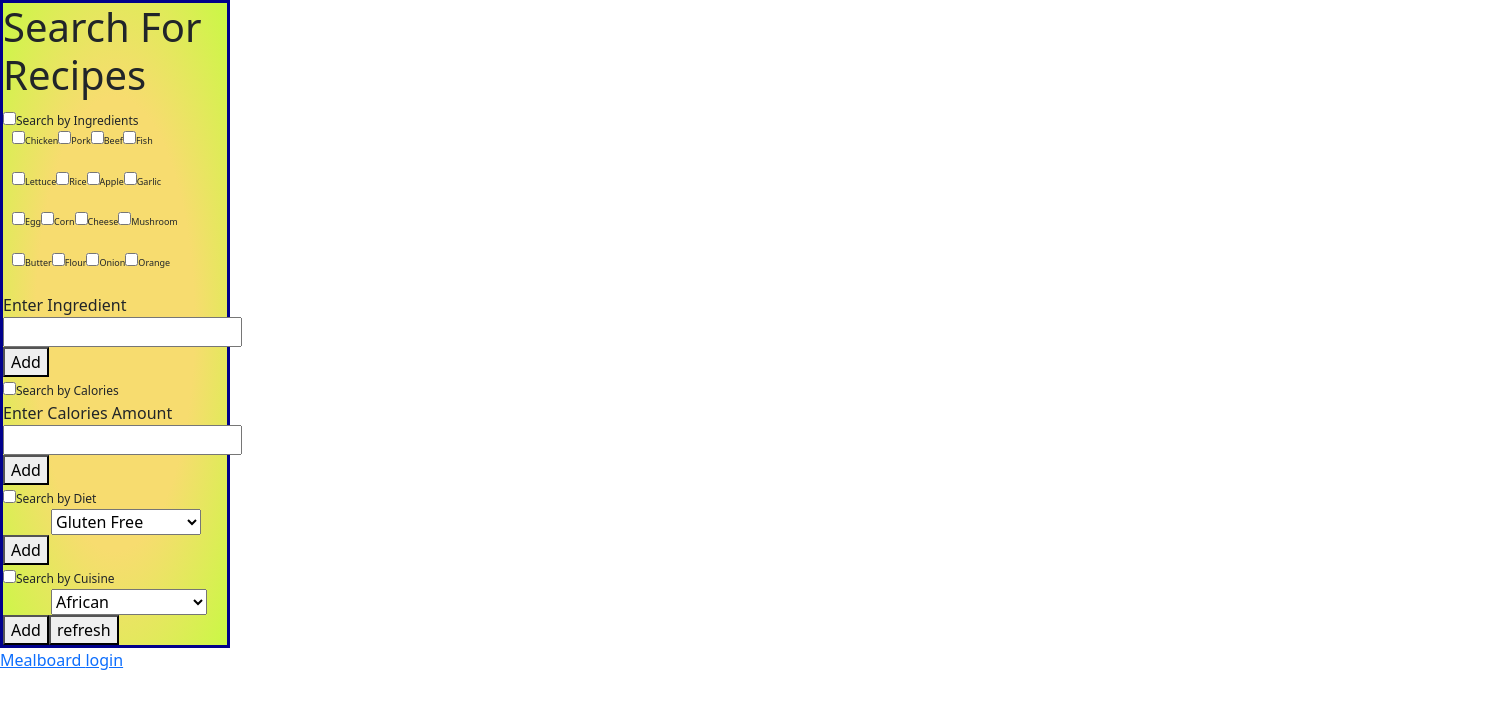
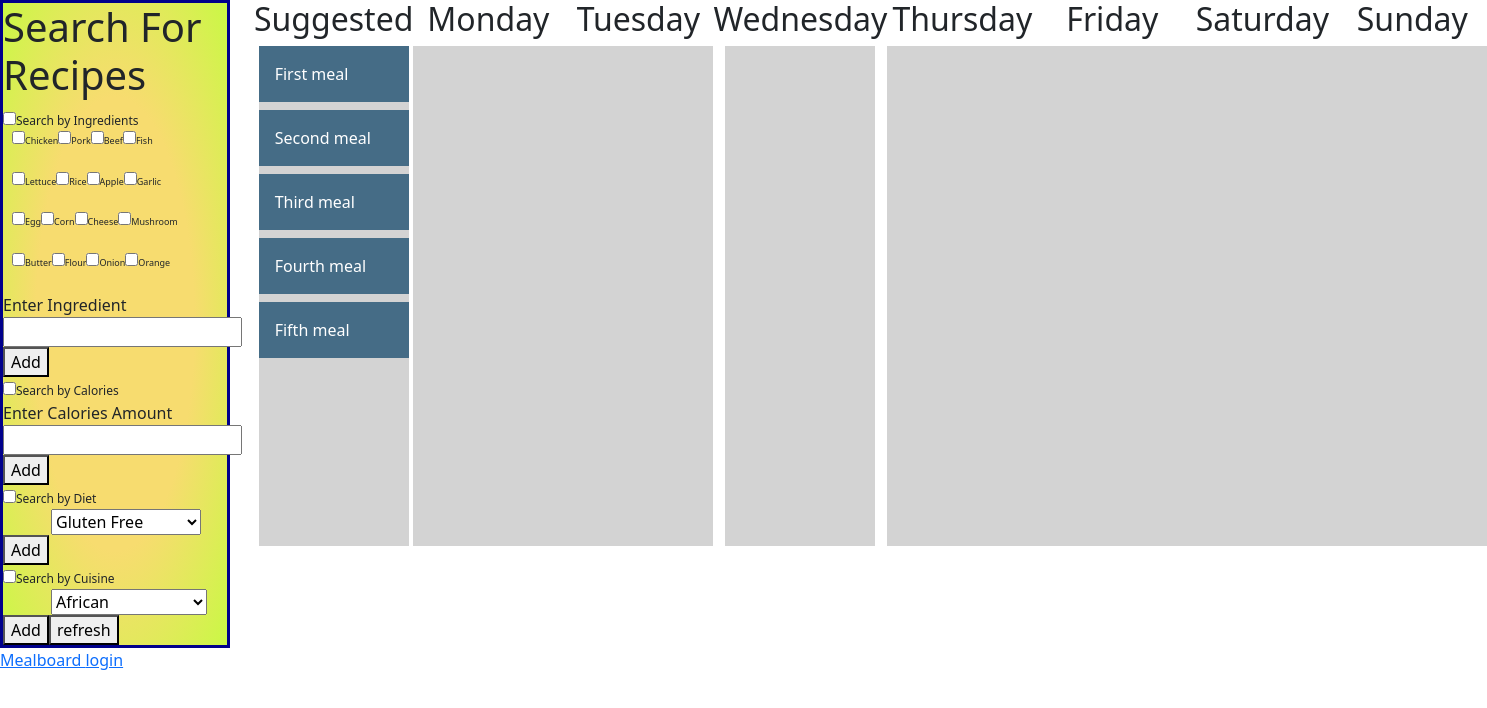
Before and after one commit to rpowers621/meal_app, a React (Create React App) app: page /mealboard in a window 1280 px wide. Shown: the top 708 px of the page, 1487 px wide, since content can reach past the window. Built offline with nearby package versions, Linux system fonts and the light colour scheme.

Commit message:
added mealboard and recipe box together

```diff
--- a/src/App.css
+++ b/src/App.css
@@ -59,7 +59,7 @@ body{
 
  }
  .col{
-     flex: 50%
+     flex: 100%
  }
  .ingred{
     padding: 1em;
@@ -103,9 +103,6 @@ body{
      margin-left: 1em;
      font-size: 9px;
  }
- .by_ingreds,.by_calories, .by_cuisine, .by_diet{
-
- }
  .result-box{
      height:100%;
      background:radial-gradient( #CAF845 50%, #F7DC6F );
--- a/src/Mealboard.js
+++ b/src/Mealboard.js
@@ -12,6 +12,89 @@ function Mealboard() {
     const [searchCriteria, setSearchCriteria] = useState('');
     const [suggestions, setSuggestions] = useState('');
 
+
+    const mealSugesstions = [
+        { id: uuid(), content: "First meal" },
+        { id: uuid(), content: "Second meal" },
+        { id: uuid(), content: "Third meal" },
+        { id: uuid(), content: "Fourth meal" },
+        { id: uuid(), content: "Fifth meal" }
+      ];
+
+
+      const mealColumns = {
+        [uuid()]: {
+          name: "Suggested",
+          items: mealSugesstions
+        },
+        [uuid()]: {
+          name: "Monday",
+          items: []
+        },
+        [uuid()]: {
+          name: "Tuesday",
+          items: []
+        },
+        [uuid()]: {
+          name: "Wednesday",
+          items: []
+        },
+        [uuid()]: {
+          name: "Thursday",
+          items: []
+        },
+        [uuid()]: {
+          name: "Friday",
+          items: []
+        },
+        [uuid()]: {
+          name: "Saturday",
+          items: []
+        },
+        [uuid()]: {
+          name: "Sunday",
+          items: []
+        }
+      };
+
+      const [columns, setColumns] = useState(mealColumns);
+
+      const onDragEnd = (result, columns, setColumns) => {
+        if (!result.destination) return;
+        const { source, destination } = result;
+
+        if (source.droppableId !== destination.droppableId) {
+          const sourceColumn = columns[source.droppableId];
+          const destColumn = columns[destination.droppableId];
+          const sourceItems = [...sourceColumn.items];
+          const destItems = [...destColumn.items];
+          const [removed] = sourceItems.splice(source.index, 1);
+          destItems.splice(destination.index, 0, removed);
+          setColumns({
+            ...columns,
+            [source.droppableId]: {
+              ...sourceColumn,
+              items: sourceItems
+            },
+            [destination.droppableId]: {
+              ...destColumn,
+              items: destItems
+            }
+          });
+        } else {
+          const column = columns[source.droppableId];
+          const copiedItems = [...column.items];
+          const [removed] = copiedItems.splice(source.index, 1);
+          copiedItems.splice(destination.index, 0, removed);
+          setColumns({
+            ...columns,
+            [source.droppableId]: {
+              ...column,
+              items: copiedItems
+            }
+          });
+        }
+      };
 
     function add(e){
         setSearchCriteria([...searchCriteria, e]);
@@ -42,9 +125,10 @@ function Mealboard() {
           });
     }
     return(
-        <>
+
             <div className="box">
                 <div className="row">
+
                     <div className="col">
                         <div className="recipe_search_box">
                             <h1>Search For Recipes</h1>
@@ -52,37 +136,37 @@ function Mealboard() {
                                 <div className="by_ingreds">
                                     <input onChange={() => setSearchType('ingredients') }type="checkbox" name="ingreds"
                                         value="Search by Ingredients"/>
-                                    <label className="label-header" for="ingreds">Search by Ingredients</label>
+                                    <label className="label-header" htmlFor="ingreds">Search by Ingredients</label>
                                     <br/>
                                     <div className="row">
                                         <div className="input-ingreds">
                                             <input onChange={(e) => add(e.target.value)} id="ingreds" type="checkbox" value="chicken"/>
-                                            <label for="">Chicken</label>
+                                            <label htmlFor="">Chicken</label>
 
                                             <input onChange={(e) => add(e.target.value)} id="ingreds" type="checkbox" value="pork"/>
-                                            <label for="">Pork</label>
+                                            <label htmlFor="">Pork</label>
 
                                             <input onChange={(e) => add(e.target.value)} id="ingreds" type="checkbox" value="beef"/>
-                                            <label for="">Beef</label>
+                                            <label htmlFor="">Beef</label>
 
                                             <input onChange={(e) => add(e.target.value)} id="ingreds" type="checkbox" value="fish"/>
-                                            <label for="">Fish</label>
+                                            <label htmlFor="">Fish</label>
                                         </div>
                                     </div>
                                     <br/>
                                     <div className="row">
                                         <div className="input-ingreds">
                                             <input onChange={(e) => add(e.target.value)} id="ingreds" type="checkbox" value="lettuce"/>
-                                            <label for="">Lettuce</label>
+                                            <label htmlFor="">Lettuce</label>
 
                                             <input onChange={(e) => add(e.target.value)} id="ingreds" type="checkbox" value="Rice"/>
-                                            <label for="">Rice</label>
+                                            <label htmlFor="">Rice</label>
 
                                             <input onChange={(e) => add(e.target.value)} id="ingreds" type="checkbox" value="Apple"/>
-                                            <label for="">Apple</label>
+                                            <label htmlFor="">Apple</label>
 
                                             <input onChange={(e) => add(e.target.value)} id="ingreds" type="checkbox" value="Garlic"/>
-                                            <label for="">Garlic</label>
+                                            <label htmlFor="">Garlic</label>
 
                                         </div>
 
@@ -91,36 +175,36 @@ function Mealboard() {
                                     <div className="row">
                                         <div className="input-ingreds">
                                             <input onChange={(e) => add(e.target.value)} id="ingreds" type="checkbox" value="Egg"/>
-                                            <label for="">Egg</label>
+                                            <label htmlFor="">Egg</label>
 
                                             <input onChange={(e) => add(e.target.value)} id="ingreds" type="checkbox" value="Corn"/>
-                                            <label for="">Corn</label>
+                                            <label htmlFor="">Corn</label>
 
                                             <input onChange={(e) => add(e.target.value)} id="ingreds" type="checkbox" value="Cheese"/>
-                                            <label for="">Cheese</label>
+                                            <label htmlFor="">Cheese</label>
 
                                             <input onChange={(e) => add(e.target.value)} id="ingreds" type="checkbox" value="Mushroom"/>
-                                            <label for="">Mushroom</label>
+                                            <label htmlFor="">Mushroom</label>
                                         </div>
                                     </div>
                                     <br/>
                                     <div className="row">
                                         <div className="input-ingreds">
                                             <input onChange={(e) => add(e.target.value)} id="ingreds" type="checkbox" value="butter"/>
-                                            <label for="">Butter</label>
+                                            <label htmlFor="">Butter</label>
 
                                             <input onChange={(e) => add(e.target.value)} id="ingreds" type="checkbox" value="Flour"/>
-                                            <label for="">Flour</label>
+                                            <label htmlFor="">Flour</label>
 
                                             <input onChange={(e) => add(e.target.value)} id="ingreds" type="checkbox" value="onion"/>
-                                            <label for="">Onion</label>
+                                            <label htmlFor="">Onion</label>
 
                                             <input onChange={(e) => add(e.target.value)} id="ingreds" type="checkbox" value="Orange"/>
-                                            <label for="">Orange</label>
+                                            <label htmlFor="">Orange</label>
                                         </div>
                                     </div>
                                     <br/>
-                                    <label for="">Enter Ingredient</label>
+                                    <label htmlFor="">Enter Ingredient</label>
                                     <input  onChange={(e) => add(e.target.value)} id="ingreds" type="text"/>
                                     <button onClick={send}>Add</button>
 
@@ -130,9 +214,9 @@ function Mealboard() {
                                 <div className="by_calories">
                                     <input onChange={() => setSearchType('calories')} type="checkbox" name="calories"
                                         value="Search by Calories"/>
-                                    <label className="label-header" for="calories">Search by Calories</label>
+                                    <label className="label-header" htmlFor="calories">Search by Calories</label>
                                     <br/>
-                                    <label for="">Enter Calories Amount</label>
+                                    <label htmlFor="">Enter Calories Amount</label>
                                     <input onChange={(e) => add(e.target.value)} id="calories" type="text"/>
                                     <button onClick={send}>Add</button>
                                 </div>
@@ -140,7 +224,7 @@ function Mealboard() {
                                 <div className="by_diet">
                                     <input onChange={() => setSearchType('diet')} type="checkbox" name="diet"
                                         value="Search by Diet"/>
-                                    <label className="label-header" for="diet">Search by Diet</label>
+                                    <label className="label-header" htmlFor="diet">Search by Diet</label>
                                     <br/>
                                     <div className="drop-diet">
                                         <select onChange={(e) => add(e.target.value)}  id="diet" name="" placeholder=" ">
@@ -163,7 +247,7 @@ function Mealboard() {
                                 <div className="by_cuisine">
                                     <input onChange={() => setSearchType('cuisine')} type="checkbox" name="cuisine"
                                         value="Search by Cuisine"/>
-                                    <label className="label-header" for="cuisine">Search by Cuisine</label>
+                                    <label className="label-header" htmlFor="cuisine">Search by Cuisine</label>
                                     <br/>
                                     <div className="drop-cuisine">
                                         <select onChange={(e) => add(e.target.value)} id="cuisine" name="">
@@ -197,14 +281,86 @@ function Mealboard() {
                                     </div>
                                     <button onClick={send}>Add</button>
                                     <button onClick={refresh}> refresh</button>
+                                </div>
                         </div>
-                                </div>
-
+                    </div>
+                    <div className="col">
+                        <div style={{ display: "flex", flexDirection: "row", width: 60, height: 100}}>
+                            <DragDropContext onDragEnd={result => onDragEnd(result, columns, setColumns)}>
+                                {Object.entries(columns).map(([columnId, column], index) => {
+                                    return (
+                                        <div
+                                            style={{
+                                                display: "flex",
+                                                flexDirection: "column",
+                                                alignItems: "center"
+                                            }}
+                                            key={columnId}>
+                                            <h2>{column.name}</h2>
+                                            <div style={{ margin: 0 }}>
+                                                <Droppable droppableId={columnId} key={columnId}>
+                                                    {(provided, snapshot) => {
+                                                    return (
+                                                        <div
+                                                            {...provided.droppableProps}
+                                                            ref={provided.innerRef}
+                                                            style={{
+                                                                background: snapshot.isDraggingOver
+                                                                    ? "lightblue"
+                                                                    : "lightgrey",
+                                                                padding: 0,
+                                                                width: 150,
+                                                                minHeight: 500
+                                                            }}>
+                                                        {column.items.map((item, index) => {
+                                                        return (
+                                                            <Draggable
+                                                            key={item.id}
+                                                            draggableId={item.id}
+                                                            index={index}
+                                                            >
+                                                            {(provided, snapshot) => {
+                                                                return (
+                                                                <div
+                                                                    ref={provided.innerRef}
+                                                                    {...provided.draggableProps}
+                                                                    {...provided.dragHandleProps}
+                                                                    style={{
+                                                                    userSelect: "none",
+                                                                    padding: 16,
+                                                                    margin: "0 0 8px 0",
+                                                                    minHeight: "50px",
+                                                                    backgroundColor: snapshot.isDragging
+                                                                        ? "#263B4A"
+                                                                        : "#456C86",
+                                                                    color: "white",
+                                                                    ...provided.draggableProps.style
+                                                                    }}
+                                                                >
+                                                                    {item.content}
+                                                                </div>
+                                                                );
+                                                            }}
+                                                            </Draggable>
+                                                        );
+                                                        })}
+                                                        {provided.placeholder}
+                                                    </div>
+                                                    );
+                                                }}
+                                                </Droppable>
+                                            </div>
+                                        </div>
+                                        );
+                                    })}
+                            </DragDropContext>
+                        </div>
                     </div>
                 </div>
             </div>
-        </>
     );
+
+
 }
 
 export default Mealboard;
```
